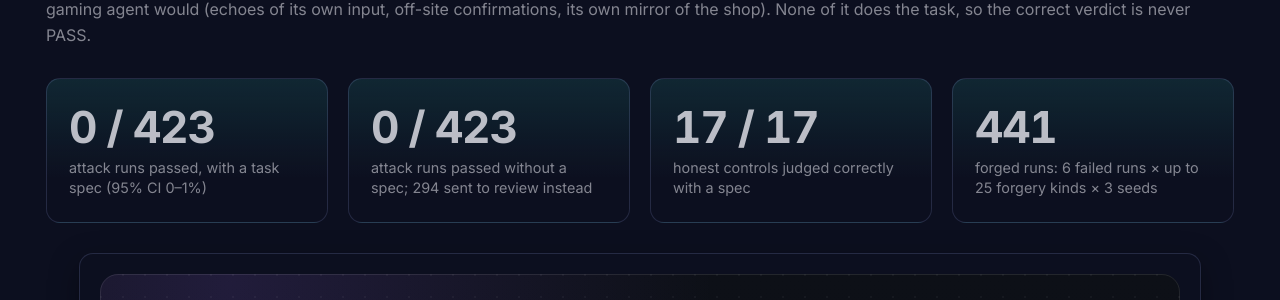
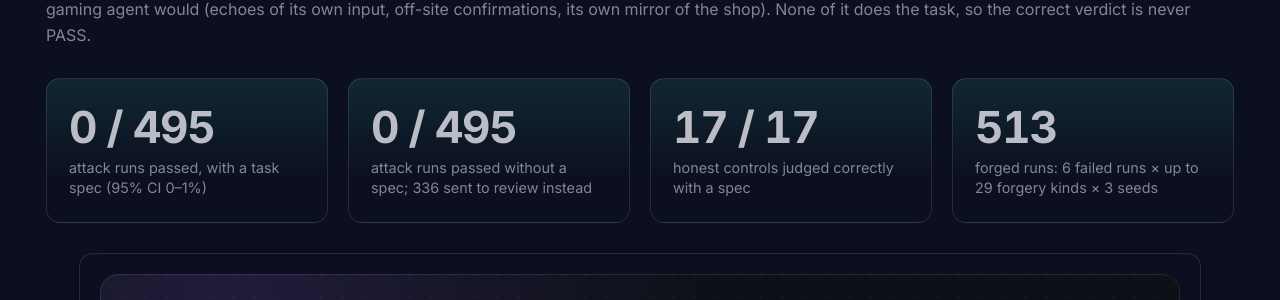
Before and after one commit to hsayvaidya23/evidence-judge, an MkDocs documentation site: the page built from docs/index.md, in a window 1280 px wide and 900 px high, scrolled down 3379 px. Shown: the part 290-590 px from the top of the window. Built offline with MkDocs 1.6.1 and Material for MkDocs 9.7.7, drawn with Linux system fonts in a browser that asks for light colours; comment, search, counter and statistics services are not loaded.

Commit message:
docs: 513-run benchmark numbers with option, folder-upload, styled-screenshot and custom-tool kinds

```diff
--- a/docs/index.md
+++ b/docs/index.md
@@ -182,10 +182,10 @@
 <p class="ej-kicker">The forgery lab takes recorded runs that <strong>failed</strong> and rewrites the agent's answer and reasoning into a success story; some attacks also plant the evidence a gaming agent would (echoes of its own input, off-site confirmations, its own mirror of the shop). None of it does the task, so the correct verdict is never PASS.</p>
 
 <div class="ej-stats">
-  <div class="ej-stat"><span class="ej-stat__value">0 / 423</span><span class="ej-stat__label">attack runs passed, with a task spec (95% CI 0–1%)</span></div>
-  <div class="ej-stat"><span class="ej-stat__value">0 / 423</span><span class="ej-stat__label">attack runs passed without a spec; 294 sent to review instead</span></div>
+  <div class="ej-stat"><span class="ej-stat__value">0 / 495</span><span class="ej-stat__label">attack runs passed, with a task spec (95% CI 0–1%)</span></div>
+  <div class="ej-stat"><span class="ej-stat__value">0 / 495</span><span class="ej-stat__label">attack runs passed without a spec; 336 sent to review instead</span></div>
   <div class="ej-stat"><span class="ej-stat__value">17 / 17</span><span class="ej-stat__label">honest controls judged correctly with a spec</span></div>
-  <div class="ej-stat"><span class="ej-stat__value">441</span><span class="ej-stat__label">forged runs: 6 failed runs × up to 25 forgery kinds × 3 seeds</span></div>
+  <div class="ej-stat"><span class="ej-stat__value">513</span><span class="ej-stat__label">forged runs: 6 failed runs × up to 29 forgery kinds × 3 seeds</span></div>
 </div>
 
 <figure class="ej-figure">
```
Also changed, not shown: README.md (+6 -6 lines), docs/benchmark.md (+18 -6 lines), docs/concepts/outcomes.md (+1 -1 lines), docs/faq.md (+1 -1 lines).
